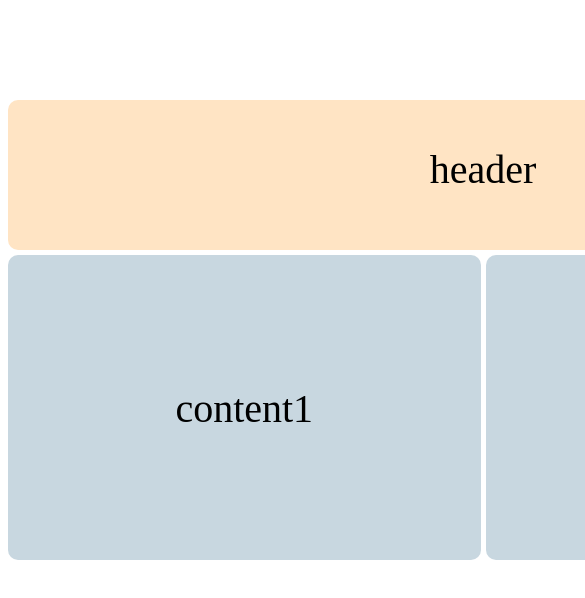
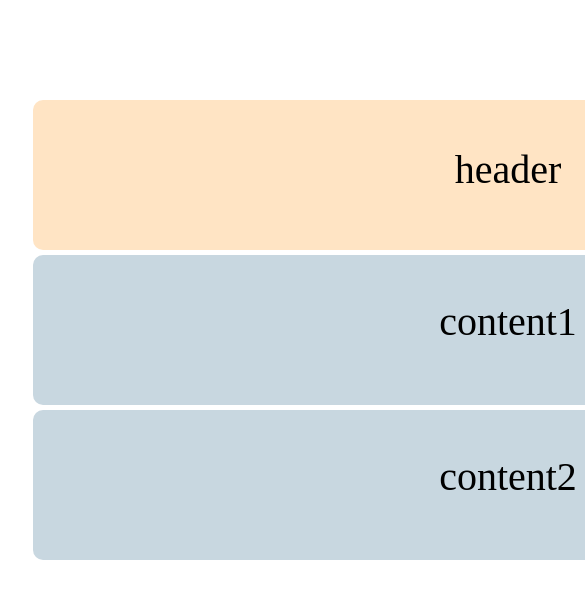
Before and after one commit to saddamjabarov/grids, a plain HTML site: page src/index.html in a window 390 px wide. Shown: the top 598 px of the page, 585 px wide, since content can reach past the window. Drawn offline with Linux system fonts and the light colour scheme.

Commit message:
mobile blocks version

```diff
--- a/src/css/style.css
+++ b/src/css/style.css
@@ -67,3 +67,35 @@
   text-align: center;
   padding-top: 130px;
 }
+
+@media (max-width: 576px) {
+  .wrapper {
+    padding: 0 25px;
+  }
+  .wrapper__header {
+    -ms-grid-column: 1;
+    -ms-grid-column-span: 2;
+    grid-column: 1/3;
+    -ms-grid-row: 1;
+    -ms-grid-row-span: 1;
+    grid-row: 1/2;
+  }
+  .wrapper__content1 {
+    -ms-grid-column: 1;
+    -ms-grid-column-span: 2;
+    grid-column: 1/3;
+    -ms-grid-row: 2;
+    -ms-grid-row-span: 1;
+    grid-row: 2/3;
+    padding-top: 43px;
+  }
+  .wrapper__content2 {
+    -ms-grid-column: 1;
+    -ms-grid-column-span: 2;
+    grid-column: 1/3;
+    -ms-grid-row: 3;
+    -ms-grid-row-span: 1;
+    grid-row: 3/4;
+    padding-top: 43px;
+  }
+}
--- /dev/null
+++ b/src/scss/media.scss
@@ -0,0 +1,19 @@
+@media (max-width: 576px) {
+  .wrapper {
+    padding: 0 25px;
+    &__header {
+      grid-column: 1/3;
+      grid-row: 1/2;
+    }
+    &__content1 {
+      grid-column: 1/3;
+      grid-row: 2/3;
+      padding-top: 43px;
+    }
+    &__content2 {
+      grid-column: 1/3;
+      grid-row: 3/4;
+      padding-top: 43px;
+    }
+  }
+}
--- a/src/scss/sytle.scss
+++ b/src/scss/sytle.scss
@@ -34,3 +34,5 @@
     padding-top: 130px;
   }
 }
+
+@import 'media';
```
